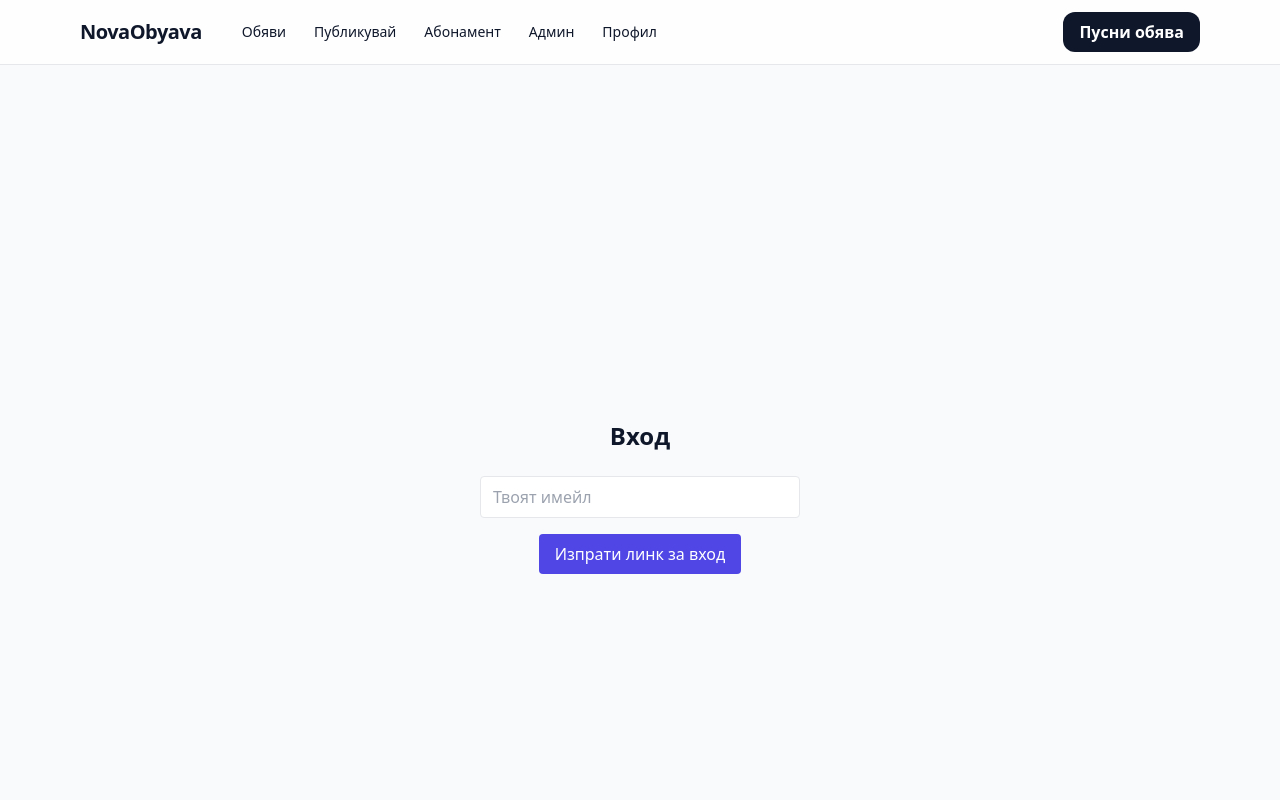
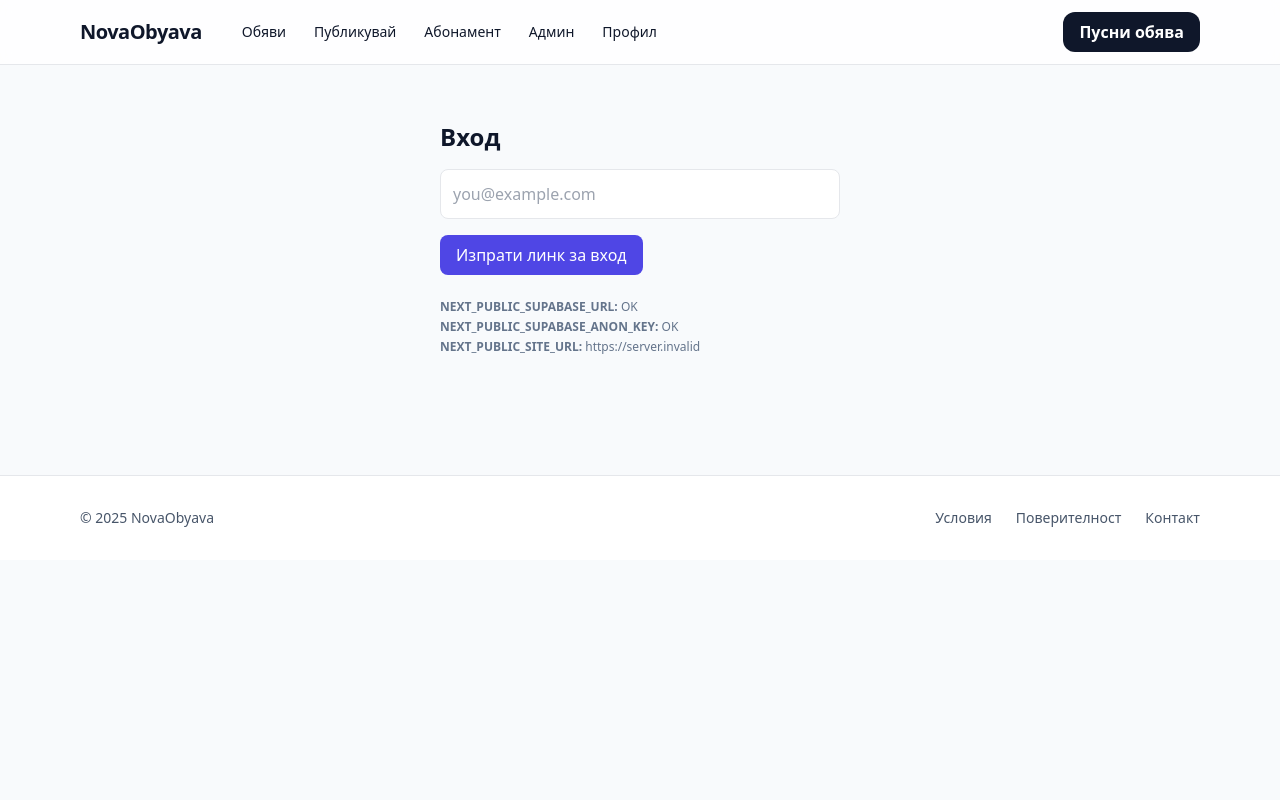
Before and after one commit to Love4e/newobqva, a Next.js app: page /login in a window 1280 px wide. Shown: the top 800 px of the page. Built offline with nearby package versions, Linux system fonts and the light colour scheme; no server answers.

Commit message:
Update page.tsx

```diff
--- a/app/login/page.tsx
+++ b/app/login/page.tsx
@@ -1,54 +1,65 @@
-"use client";
-
-import { useState } from "react";
-import { createClient } from "@supabase/supabase-js";
-
-const supabase = createClient(
-  process.env.NEXT_PUBLIC_SUPABASE_URL!,
-  process.env.NEXT_PUBLIC_SUPABASE_ANON_KEY!
-);
+'use client'
+import { useState } from 'react'
 
 export default function LoginPage() {
-  const [email, setEmail] = useState("");
+  const [email, setEmail] = useState('')
+  const [busy, setBusy] = useState(false)
+  const [msg, setMsg] = useState<string | null>(null)
 
-  // Тест: логваме в конзолата URL-а
-  console.log("NEXT_PUBLIC_SITE_URL:", process.env.NEXT_PUBLIC_SITE_URL);
+  console.log('NEXT_PUBLIC_SITE_URL:', process.env.NEXT_PUBLIC_SITE_URL)
 
-  const handleLogin = async () => {
+  async function onSubmit(e: React.FormEvent) {
+    e.preventDefault()
+    setBusy(true)
+    setMsg(null)
     try {
-      const { error } = await supabase.auth.signInWithOtp({
-        email,
-        options: {
-          emailRedirectTo: `${process.env.NEXT_PUBLIC_SITE_URL}/auth/callback`,
-        },
-      });
-
-      if (error) {
-        alert("Supabase error: " + error.message);
-      } else {
-        alert("Изпратихме ти имейл за вход!");
+      const res = await fetch('/api/auth/magic', {
+        method: 'POST',
+        headers: { 'Content-Type': 'application/json' },
+        body: JSON.stringify({ email }),
+      })
+      const json = await res.json().catch(() => ({}))
+      if (!res.ok) {
+        setMsg(json?.error || res.statusText || 'Грешка при изпращане')
+        return
       }
+      setMsg('Изпратихме ти линк за вход. Провери пощата си (погледни и Spam).')
+      setEmail('')
     } catch (err: any) {
-      alert("Грешка: " + err.message);
+      setMsg(err?.message || 'Мрежова грешка')
+    } finally {
+      setBusy(false)
     }
-  };
+  }
 
   return (
-    <div className="flex flex-col items-center justify-center min-h-screen bg-gray-50">
-      <h1 className="text-2xl font-bold mb-6">Вход</h1>
+    <main className="max-w-md mx-auto p-6">
+      <h1 className="text-2xl font-bold mb-4">Вход</h1>
+      <form onSubmit={onSubmit} className="space-y-4">
         <input
           type="email"
-        placeholder="Твоят имейл"
+          className="w-full border rounded-lg p-3"
+          placeholder="you@example.com"
           value={email}
           onChange={(e) => setEmail(e.target.value)}
-        className="border px-3 py-2 mb-4 rounded w-80"
+          required
         />
         <button
-        onClick={handleLogin}
-        className="bg-indigo-600 text-white px-4 py-2 rounded"
+          disabled={busy}
+          className="bg-indigo-600 text-white rounded-lg px-4 py-2 disabled:opacity-50"
         >
-        Изпрати линк за вход
+          {busy ? 'Изпращаме…' : 'Изпрати линк за вход'}
         </button>
+      </form>
+
+      {msg && <p className="mt-4 text-sm text-slate-600">{msg}</p>}
+
+      {/* Диагностика – може да се махне след като всичко заработи */}
+      <div className="mt-6 text-xs text-slate-500 space-y-1">
+        <div><b>NEXT_PUBLIC_SUPABASE_URL:</b> {process.env.NEXT_PUBLIC_SUPABASE_URL ? 'OK' : 'MISSING'}</div>
+        <div><b>NEXT_PUBLIC_SUPABASE_ANON_KEY:</b> {process.env.NEXT_PUBLIC_SUPABASE_ANON_KEY ? 'OK' : 'MISSING'}</div>
+        <div><b>NEXT_PUBLIC_SITE_URL:</b> {process.env.NEXT_PUBLIC_SITE_URL || 'MISSING'}</div>
       </div>
-  );
+    </main>
+  )
 }
```
Lines whose indentation alone changed are shown as unchanged.
